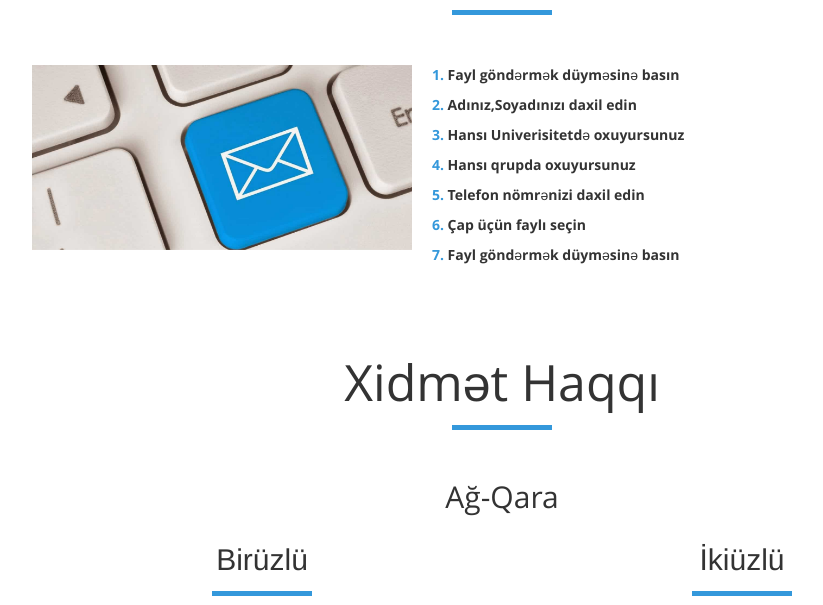
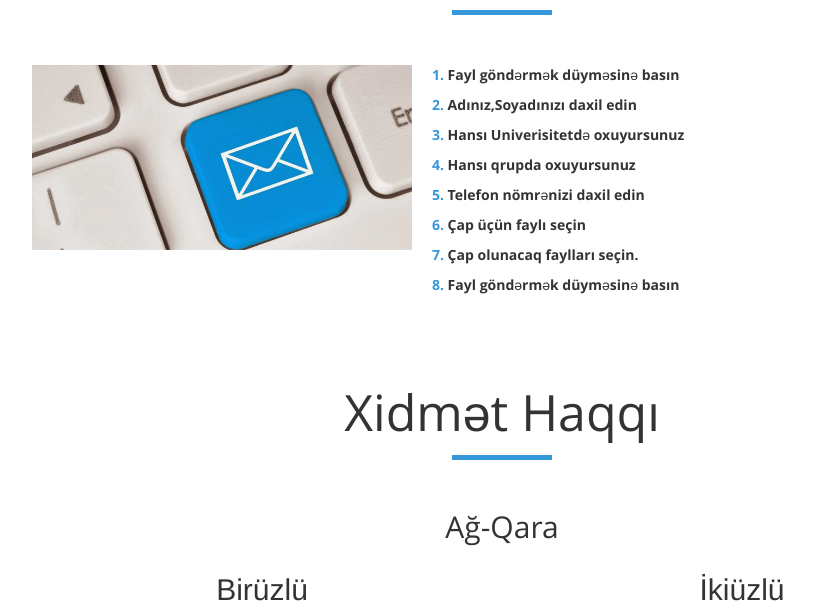
Before and after one commit to munisisazade/unicopycenter, a Django app: page /ru/ in a window 1280 px wide. Shown: the part 2117-2722 px from the top of the page, without its empty margins (138-961 px from the left). Run offline with Django 3.2, Linux system fonts and the light colour scheme; some libraries are stand-ins or nearby versions.

Commit message:
change git push

```diff
--- a/templates/index.html
+++ b/templates/index.html
@@ -143,7 +143,8 @@
                     <li><span class="text-blue">4.</span> {% trans 'Hansı qrupda oxuyursunuz' %}</li>
                     <li><span class="text-blue">5.</span> {% trans 'Telefon nömrənizi daxil edin' %}</li>
                     <li><span class="text-blue">6.</span> {% trans 'Çap üçün faylı seçin' %}</li>
-                    <li><span class="text-blue">7.</span> {% trans 'Fayl göndərmək düyməsinə basın' %}</li>
+                    <li><span class="text-blue">7.</span> {% trans 'Çap olunacaq faylları seçin.' %}</li>
+                    <li><span class="text-blue">8.</span> {% trans 'Fayl göndərmək düyməsinə basın' %}</li>
                 </ul>
             </div>
         </div>
```
Also changed, not shown: locale/ru/LC_MESSAGES/django.po.
